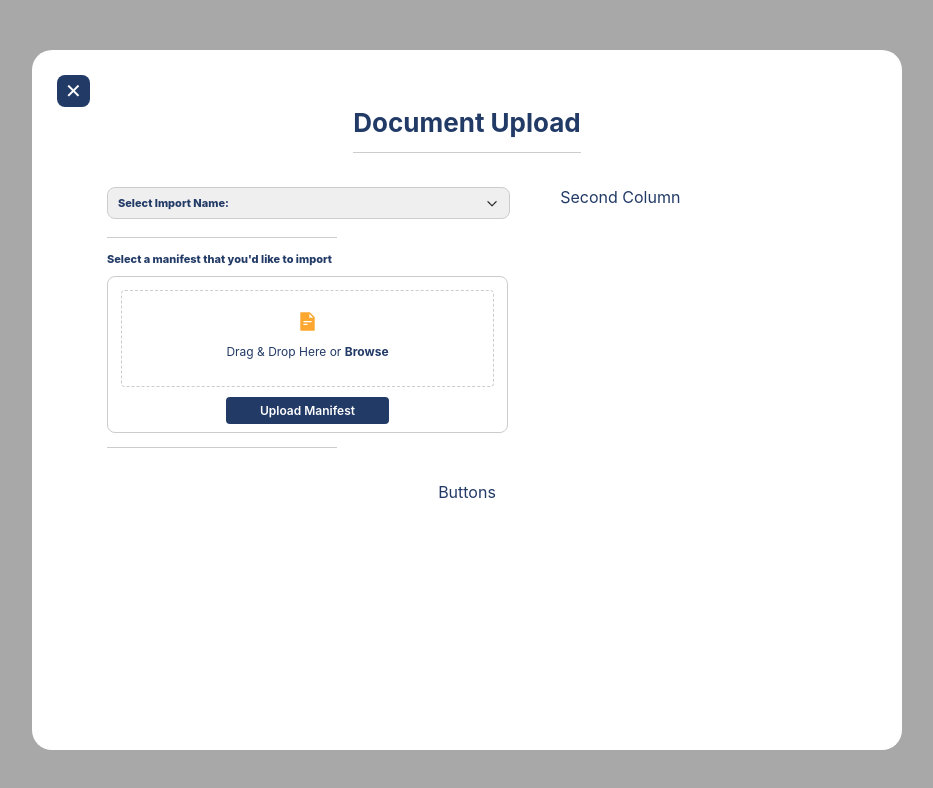
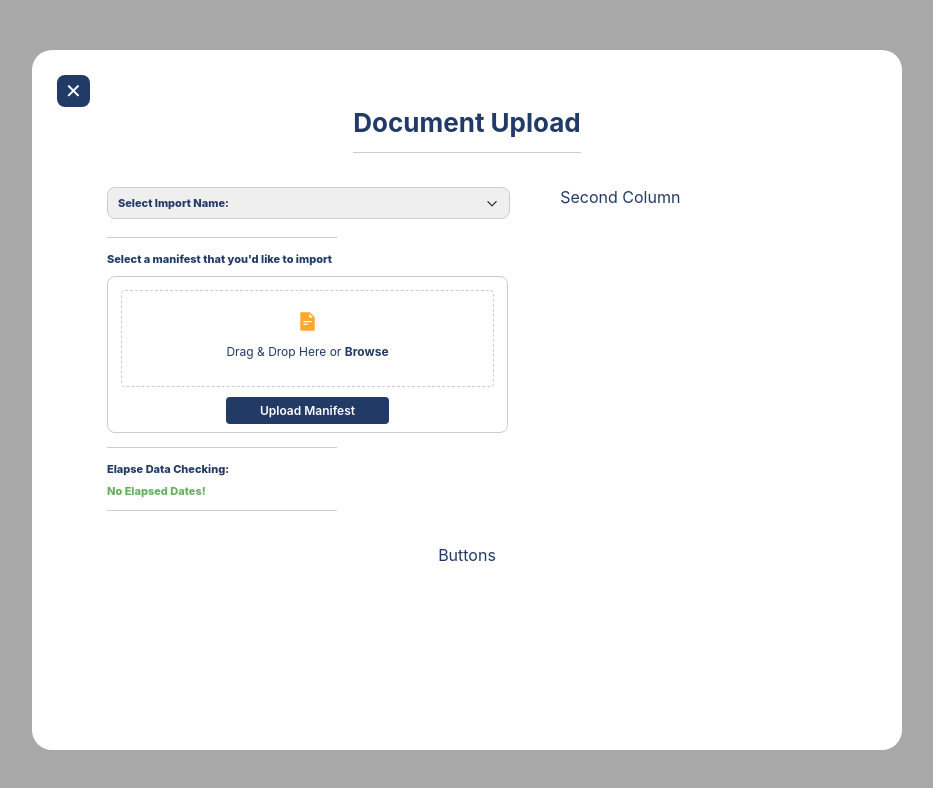
Before and after one commit to Aredu89/skyhop-challenge, a React (Create React App) app: page / in a window 1280 px wide. Shown: the top 788 px of the page, without its empty margins (173-1106 px from the left). Built offline with nearby package versions, Linux system fonts and the light colour scheme.

Commit message:
feat: validation section component

```diff
--- a/src/components/separation-line/separation-line.component.jsx
+++ b/src/components/separation-line/separation-line.component.jsx
@@ -1,8 +1,8 @@
 import React from 'react';
 import { SeparationDiv } from './separation-line.styles';
 
-const SeparationLine = ({ marginTop = 18}) => (
-  <SeparationDiv marginTop={marginTop} />
+const SeparationLine = ({ marginTop = 0}) => (
+  <SeparationDiv $marginTop={marginTop} />
 );
 
 export default SeparationLine;
--- a/src/components/separation-line/separation-line.styles.jsx
+++ b/src/components/separation-line/separation-line.styles.jsx
@@ -4,5 +4,5 @@
 export const SeparationDiv = styled.div`
   width: 230px;
   border-bottom: 1px solid ${BORDER_COLOR};
-  margin-top: ${({ marginTop }) => `${marginTop}px`};
+  margin-top: ${({ $marginTop }) => `${$marginTop}px`};
 `;
--- a/src/components/sub-title/sub-title.component.jsx
+++ b/src/components/sub-title/sub-title.component.jsx
@@ -1,8 +1,8 @@
 import React from 'react';
 import { StyledSubTitle } from './sub-title.styles';
 
-const SubTitle = ({children}) => (
-  <StyledSubTitle>{children}</StyledSubTitle>
+const SubTitle = ({marginBottom = 10, children}) => (
+  <StyledSubTitle $marginBottom={marginBottom}>{children}</StyledSubTitle>
 );
 
 export default SubTitle;
--- a/src/components/sub-title/sub-title.styles.jsx
+++ b/src/components/sub-title/sub-title.styles.jsx
@@ -1,7 +1,8 @@
 import styled from 'styled-components';
 
 export const StyledSubTitle = styled.h4`
-  margin: 14px 0 10px;
+  margin-top: 14px;
+  margin-bottom: ${({ $marginBottom }) => `${$marginBottom}px`};
   font-size: 11px;
   font-weight: 800;
 `;
--- /dev/null
+++ b/src/components/validation-section/validation-section.component.jsx
@@ -0,0 +1,17 @@
+import React from 'react';
+import SeparationLine from '../separation-line/separation-line.component';
+import SubTitle from '../sub-title/sub-title.component';
+import { ValidationContainer, SuccessMessage } from './validation-section.styles';
+
+const ValidationSection = ({title, message, success}) => (
+  <>
+    <SeparationLine marginTop={14} />
+    <ValidationContainer>
+      <SubTitle marginBottom={8}>{title}</SubTitle>
+      <SuccessMessage>{message}</SuccessMessage>
+    </ValidationContainer>
+    <SeparationLine />
+  </>
+);
+
+export default ValidationSection;
--- /dev/null
+++ b/src/components/validation-section/validation-section.styles.jsx
@@ -0,0 +1,14 @@
+import styled from 'styled-components';
+import { SUCCESS_COLOR } from '../../styles/variables';
+
+export const ValidationContainer = styled.div`
+  display: flex;
+  flex-direction: column;
+  padding: 0 0 12px;
+`;
+
+export const SuccessMessage = styled.span`
+  color: ${SUCCESS_COLOR};
+  font-size: 11px;
+  font-weight: 800;
+`;
--- a/src/pages/document-upload/document-upload.component.jsx
+++ b/src/pages/document-upload/document-upload.component.jsx
@@ -4,6 +4,7 @@
 import Select from '../../components/select/select.component';
 import SeparationLine from '../../components/separation-line/separation-line.component';
 import DragNDrop from '../../components/drag-n-drop/drag-n-drop.component';
+import ValidationSection from '../../components/validation-section/validation-section.component';
 
 import { selectOptions } from '../../utils/mock-values';
 import {
@@ -33,7 +34,10 @@
             <Select options={selectOptions} placeholder='Select Import Name:' />
             <SeparationLine marginTop={18} />
             <DragNDrop />
-            <SeparationLine marginTop={14} />
+            <ValidationSection
+              title='Elapse Data Checking:'
+              message='No Elapsed Dates!'
+            />
           </LeftSection>
           <RightSection>Second Column</RightSection>
           <ContinueSection>Buttons</ContinueSection>
--- a/src/styles/variables.jsx
+++ b/src/styles/variables.jsx
@@ -1,6 +1,6 @@
 export const PRIMARY_COLOR = '#223a66';
 export const SECONDARY_COLOR = '#fca730';
-export const SUCCESS_COLOR = '#42a650';
+export const SUCCESS_COLOR = '#65b05f';
 export const BACKGROUND_COLOR = '#a8a8a8';
 export const BORDER_COLOR = '#cccccc';
 export const LIGHT_GRAY = '#e3e3e3';
```
